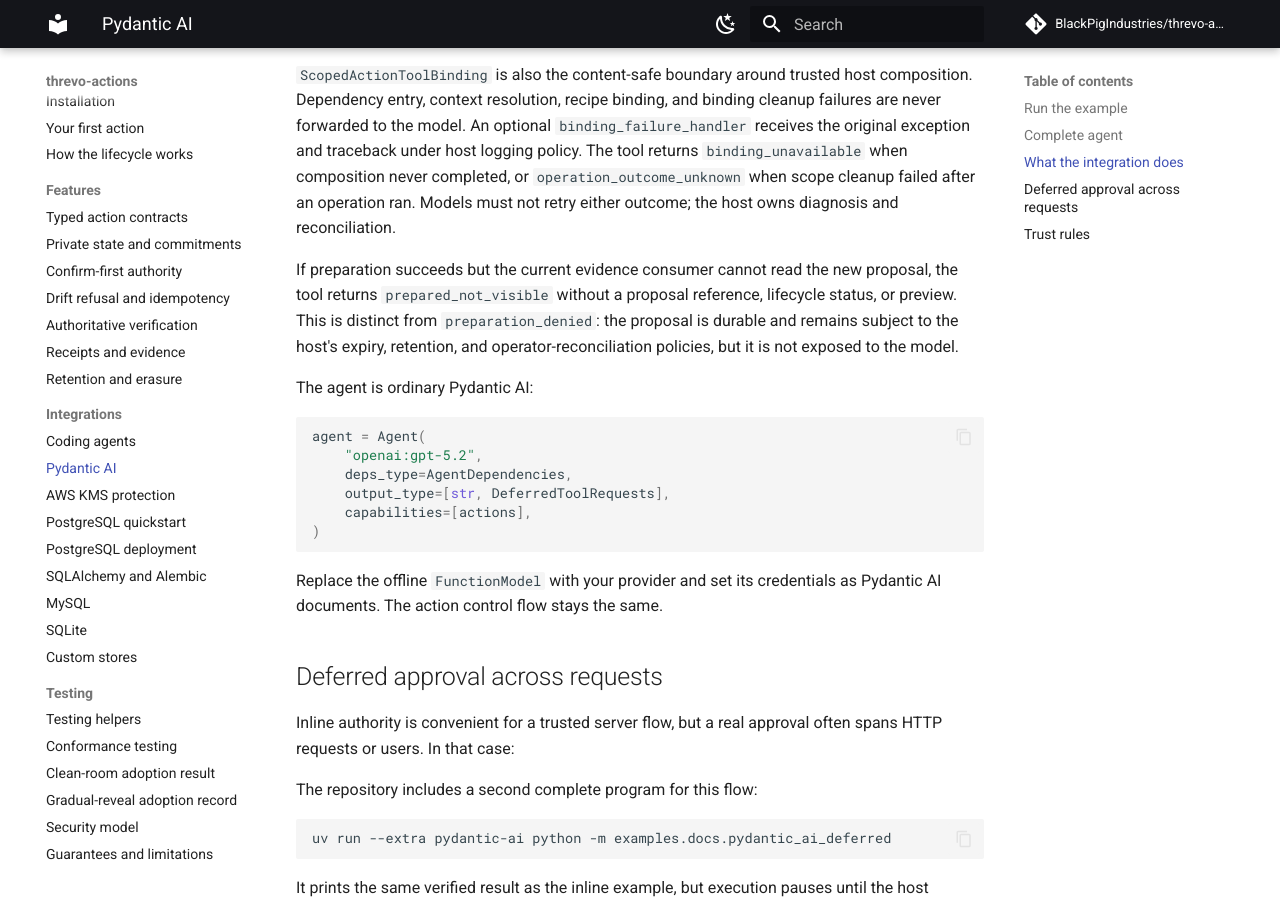
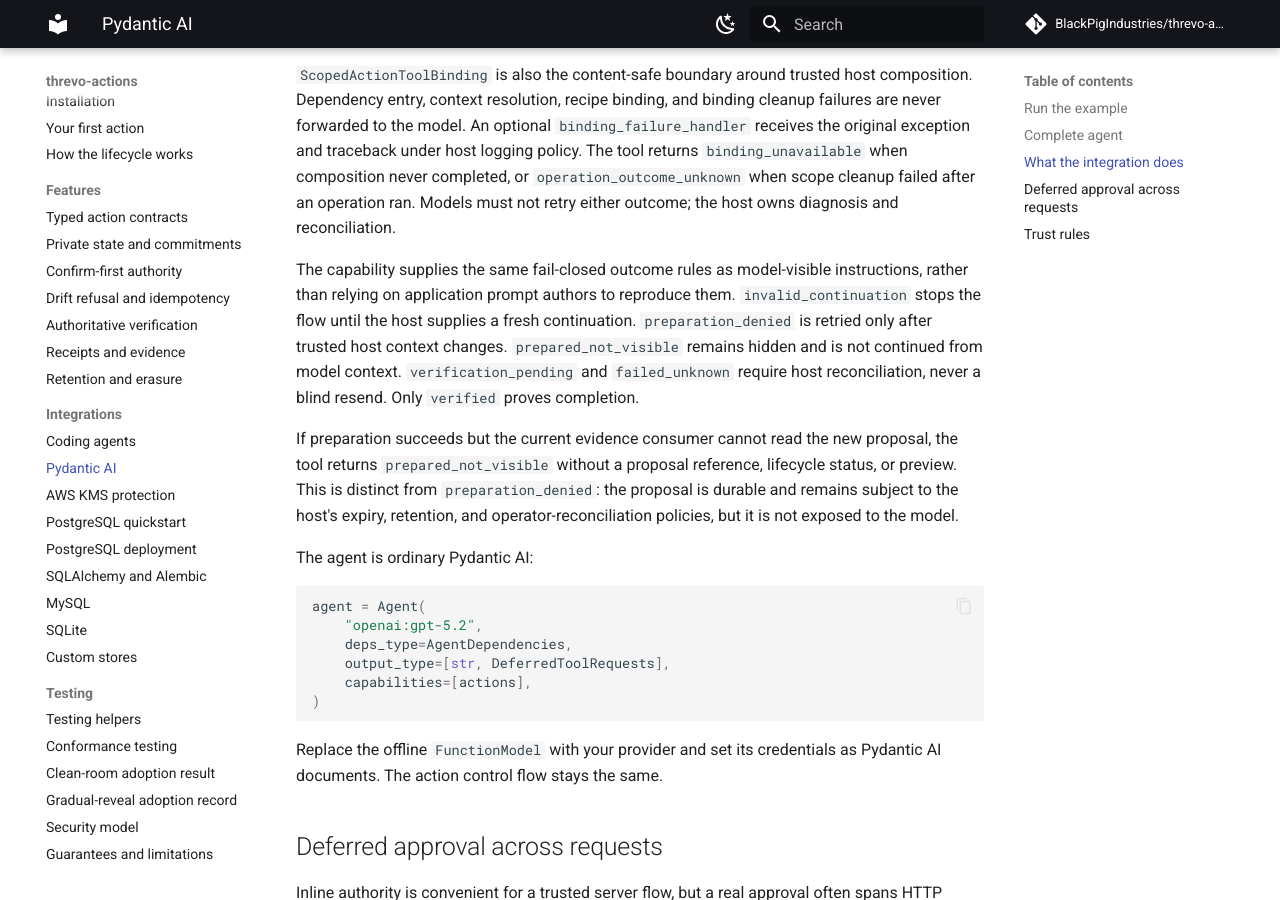
Before and after one commit to BlackPigIndustries/threvo-actions, an MkDocs documentation site: the page built from docs/integrations/pydantic-ai.md, in a window 1280 px wide and 900 px high, scrolled down 4771 px. Built offline with MkDocs 1.6.1 and Material for MkDocs 9.7.7, drawn with Linux system fonts in a browser that asks for light colours; comment, search, counter and statistics services are not loaded.

Commit message:
fix: instruct models on incomplete action outcomes

```diff
--- a/.agents/skills/threvo-actions/references/pydantic-ai.md
+++ b/.agents/skills/threvo-actions/references/pydantic-ai.md
@@ -70,6 +70,14 @@
 Existing expert integrations may retain `ActionToolBinding` with an explicit
 fixed `ActionRuntime`.
 
+`ActionCapability` places the complete conservative outcome policy into the
+model instructions. `invalid_continuation` stops until the host provides a
+fresh continuation. Retry `preparation_denied` only after trusted host context
+changes. Never retry `binding_unavailable`, `operation_outcome_unknown`,
+`prepared_not_visible`, `verification_pending`, or `failed_unknown` from the
+model. The host diagnoses or reconciles them, and only `verified` proves
+completion.
+
 If preparation succeeds but the evidence consumer cannot read the resulting
 proposal, the capability returns `prepared_not_visible` without its reference,
 status, or preview. This is not `preparation_denied`: the proposal is durable
--- a/docs/integrations/pydantic-ai.md
+++ b/docs/integrations/pydantic-ai.md
@@ -62,6 +62,14 @@
 never completed, or `operation_outcome_unknown` when scope cleanup failed after
 an operation ran. Models must not retry either outcome; the host owns diagnosis
 and reconciliation.
+
+The capability supplies the same fail-closed outcome rules as model-visible
+instructions, rather than relying on application prompt authors to reproduce
+them. `invalid_continuation` stops the flow until the host supplies a fresh
+continuation. `preparation_denied` is retried only after trusted host context
+changes. `prepared_not_visible` remains hidden and is not continued from model
+context. `verification_pending` and `failed_unknown` require host
+reconciliation, never a blind resend. Only `verified` proves completion.
 
 If preparation succeeds but the current evidence consumer cannot read the new
 proposal, the tool returns `prepared_not_visible` without a proposal reference,
```
Also changed, not shown: CHANGELOG.md (+3 -0 lines), 2 other files.
